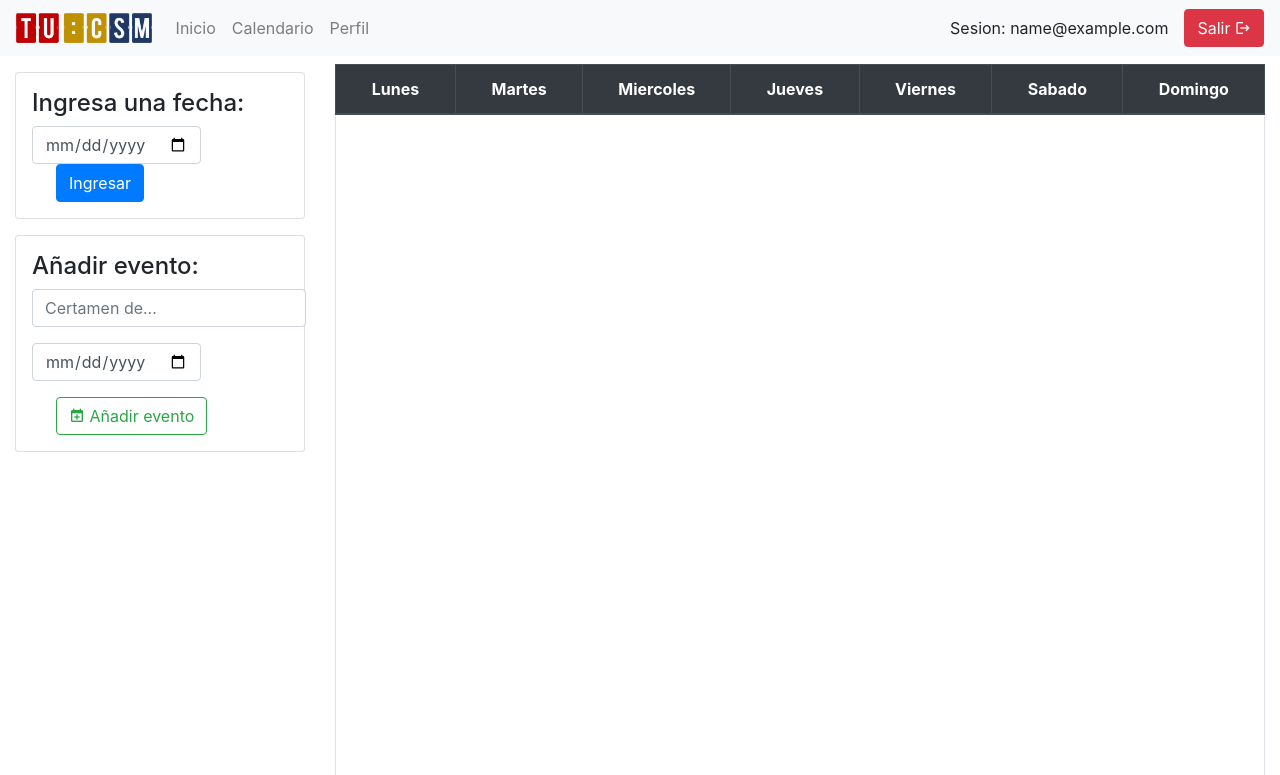
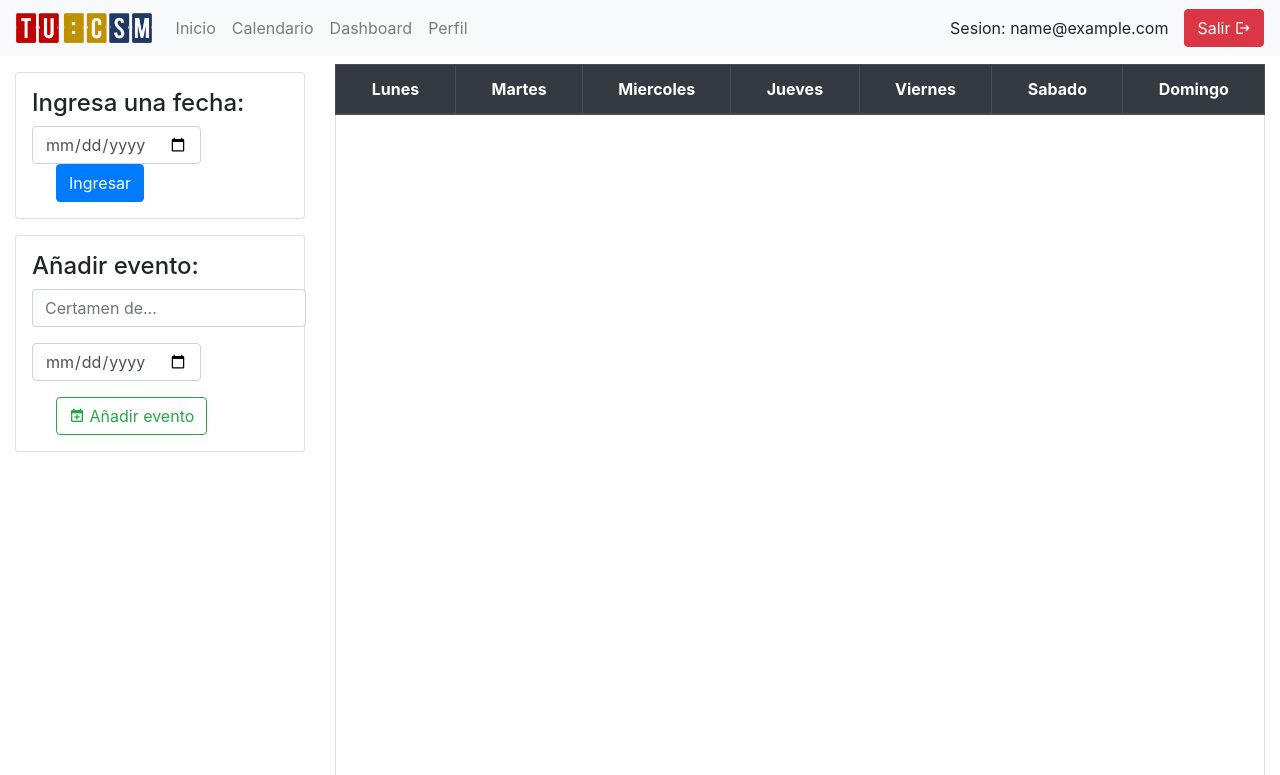
Before and after one commit to moxwel/csm, a PHP site: page /page/cal.php in a window 1280 px wide. Shown: the top 775 px of the page. Run offline with PHP 8.4, Linux system fonts and the light colour scheme; the visitor is signed in with stand-in values (Sample User, id 1); lists and menus that the app fills with data are empty; some libraries are stand-ins or nearby versions.

Commit message:
Update navbar.php

```diff
--- a/include/navbar.php
+++ b/include/navbar.php
@@ -13,6 +13,9 @@
         <a class="nav-link" href="cal.php">Calendario</a>
       </li>
       <li class="nav-item">
+        <a class="nav-link" href="#">Dashboard</a>
+      </li>
+      <li class="nav-item">
         <a class="nav-link" href="#">Perfil</a>
       </li>
     </ul>
```
